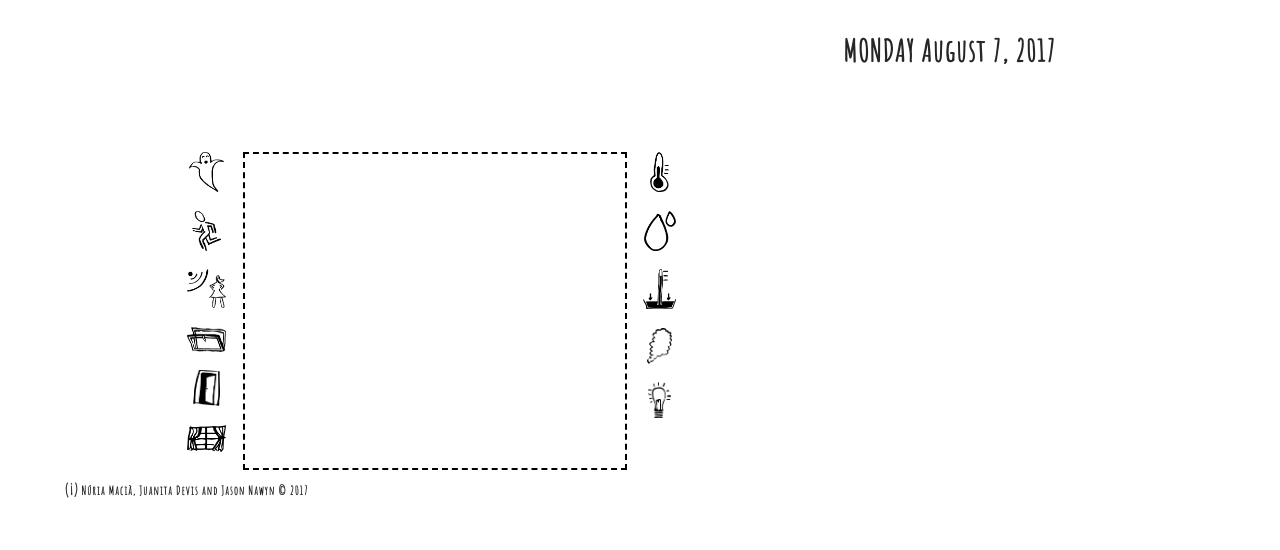
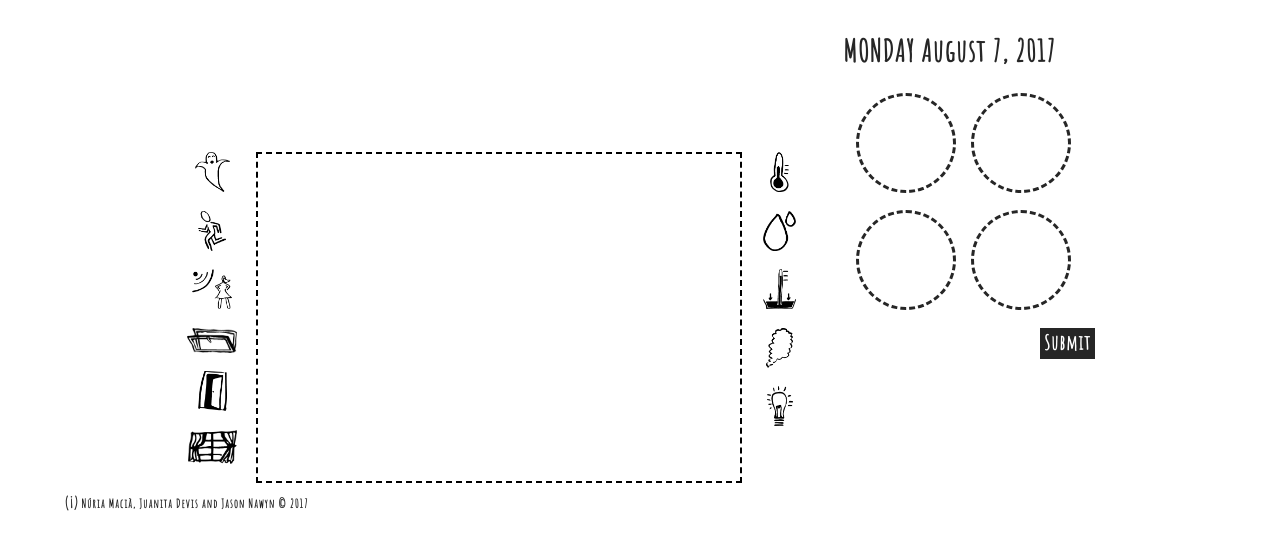
Before and after one commit to nmacia/Electronautes, a PHP site: page /relate.php in a window 1280 px wide. Shown: the part 130-680 px from the top of the page. Run offline with PHP 8.4, Linux system fonts and the light colour scheme; some libraries are stand-ins or nearby versions.

Commit message:
deleted input and copy css values from relate, first draft for the side groups

```diff
--- a/js/date.js
+++ b/js/date.js
@@ -209,6 +209,7 @@ function getWeatherGraphicsParams( weatherCode ) {
                 break;
 
         //No asociation 0, 2, 3200 candiate for ups color #b71111
+        // Add i.error "There was a problem retrieving the latest weather information." to this case
         case '3200': case '0': case '2':
                 color = "#ffcc00";
                 img = "ups.png";
--- a/relate.php
+++ b/relate.php
@@ -1,10 +1,10 @@
 <!--
  Project:       terMITes
  Authors:       Nuria Macia
-                Juanita Devis
+                  Juanita Devis
  Version:       1.1
  Date:          March 2017
- Last modified: April 2017
+ Last modified: August 2017
  -->
 
     <?php include './php/theme-functions/header.php';?>
@@ -28,7 +28,6 @@
 
                             <div class="r-button-sensor" draggable="true" ondragstart="drag(event)" id="drag-presence">
                                   <label>
-                                      <input type="radio" name="sensor" id="presence" value="presence" />
                                       <figure>
                                           <img src="./img/sensors/presence.png" alt="Presence" />
                                           <figcaption>Presence</figcaption>
@@ -38,7 +37,6 @@
 
                             <div class="r-button-sensor" draggable="true" ondragstart="drag(event)" id="drag-motion">
                                 <label>
-                                    <input type="radio" name="sensor" id="motion" value="motion" />
                                     <figure>
                                         <img src="./img/sensors/motion.png" alt="Motion" />
                                         <figcaption>Motion</figcaption>
@@ -48,7 +46,7 @@
 
                             <div class="r-button-sensor" draggable="true" ondragstart="drag(event)" id="drag-proximity">
                                 <label>
-                                    <input type="radio" name="sensor" id="proximity" value="promixity" />
+
                                     <figure>
                                         <img src="./img/sensors/proximity.png" alt="Proximity" />
                                         <figcaption>Proximity</figcaption>
@@ -58,7 +56,7 @@
 
                             <div class="r-button-sensor" draggable="true" ondragstart="drag(event)" id="drag-window">
                                 <label>
-                                      <input type="radio" name="sensor" id="window" value="window" />
+
                                       <figure>
                                           <img class='img-window-sensor' src="./img/sensors/window.png" alt="Window" />
                                           <figcaption>Window</figcaption>
@@ -68,7 +66,7 @@
 
                             <div class="r-button-sensor" draggable="true" ondragstart="drag(event)" id="drag-door">
                                 <label>
-                                    <input type="radio" name="sensor" id="door" value="door" />
+
                                     <figure>
                                         <img src="./img/sensors/door.png" alt="I feel awesome." />
                                         <figcaption>Door</figcaption>
@@ -78,7 +76,7 @@
 
                             <div class="r-button-sensor" draggable="true" ondragstart="drag(event)" id="drag-curtains">
                                 <label>
-                                    <input type="radio" name="sensor" id="curtains" value="curtains" />
+
                                     <figure>
                                         <img src="./img/sensors/curtains.png" alt="I feel normal." />
                                         <figcaption>Curtains</figcaption>
@@ -97,7 +95,7 @@
 
                             <div class="r-button-sensor" draggable="true" ondragstart="drag(event)" id="drag-temperature">
                                 <label>
-                                    <input type="radio" name="sensor" id="temparature" value="temperature" />
+
                                     <figure>
                                         <img src="./img/sensors/temperature.png" alt="Temperature" />
                                         <figcaption>Temperature</figcaption>
@@ -107,7 +105,7 @@
 
                             <div class="r-button-sensor" draggable="true" ondragstart="drag(event)" id="drag-humidity">
                                 <label>
-                                    <input type="radio" name="sensor" id="humidity" value="humidity" />
+
                                     <figure>
                                         <img src="./img/sensors/humidity-2.png" alt="Humidity" />
                                         <figcaption>Humidity</figcaption>
@@ -117,7 +115,7 @@
 
                             <div class="r-button-sensor" draggable="true" ondragstart="drag(event)" id="drag-pressure">
                                 <label>
-                                    <input type="radio" name="sensor" id="pressure" value="pressure" />
+
                                     <figure>
                                         <img src="./img/sensors/pressure.png" alt="Pressure" />
                                         <figcaption>Pressure</figcaption>
@@ -127,7 +125,7 @@
 
                             <div class="r-button-sensor" draggable="true" ondragstart="drag(event)" id="drag-co2">
                                 <label>
-                                    <input type="radio" name="sensor" id="co2" value="co2" />
+
                                     <figure>
                                         <img src="./img/sensors/co2.png" alt="CO2" />
                                         <figcaption>CO2</figcaption>
@@ -137,7 +135,7 @@
 
                             <div class="r-button-sensor" draggable="true" ondragstart="drag(event)" id="drag-light">
                                 <label>
-                                    <input type="radio" name="sensor" id="light" value="light" />
+
                                     <figure>
                                         <img src="./img/sensors/light.png" alt="I feel energetic." />
                                         <figcaption>Light</figcaption>
@@ -146,7 +144,8 @@
                             </div>
 
                         </div>
-                    </div>
+                  </div>
+
                 </div>
 
                 <div class="col-xs-12 col-md-5 no-padding">
@@ -157,6 +156,19 @@
                             <div id="weather" class="weather"></div>
                         </div>
                     </div>
+                  <div class="boxbuttonssurvey">
+                    <div class="c-group-box">
+                    <div class="circle-group">
+                    </div>
+                    <div class="circle-group">
+                    </div>
+                    <div class="circle-group">
+                    </div>
+                    <div class="circle-group">
+                    </div>
+                      </div>
+                    <input type="submit" class="btn pull-right" name="submit" value="Submit" onclick="return getForm()" />
+                  </div>
                 </div>
 
             </div>
--- a/style/style.css
+++ b/style/style.css
@@ -745,27 +745,36 @@ and (max-width : 480px) {
 
 /* Drag and drop relate sensors emotions */
 
-.r-sensors-side {
-  width: 10%;
-  height: auto;
-  display: block;
-  margin-bottom: 0px;
-  margin-top: 0;
-  position: relative;
-  text-align: center;
+
+.r-button-sensor  label{
+    width: 100%;
 }
 
-.r-sensorsbox-and-dragbox {
-  width: 80%;
-  display: flex;
-  height: 100%
+.r-button-sensor img {
+    max-width: 90%;
+    max-height: 40px;
 }
 
-.r-emotions {
-  padding-left: 10%;
-  padding-right: 10%;
-  height: 122px;
 
+.r-button-sensor .img-window-sensor {
+  min-height: 25px;
+}
+
+.r-button-sensor .img-window-sensor {
+  max-width: 50px;
+}
+
+.r-button-sensor label > input + figure {
+  position: relative;
+  height: inherit;
+}
+
+.r-button-sensor  label:hover > figure { /* Invert color for drag and drop */
+	filter: invert(100%);
+}
+
+.r-button-sensor  label:hover > figure > figcaption { /* display figure caption when hover */
+	opacity: 1;
 }
 
 .r-dragbox {
@@ -777,27 +786,7 @@ and (max-width : 480px) {
     margin-top: 0px;
     padding: 2.5%;
     border: .2em dashed black;
-  background-color: white;
-}
-
-.r-sensors-side .r-button-sensor {
-  max-width: 90%;
-  max-height: auto;
-}
-
-.r-button-sensor label > input + figure {
-  position: relative;
-  height: inherit;
-}
-
-.r-dragbox .r-button-sensor  label{
-    width: 100%;
-}
-
-.r-button-sensor img {
-    max-width: 90%;
-    max-height: 40px;
-
+  background-color: rgba(255, 255, 255, 0.72);
 }
 
 .r-dragbox .r-button-sensor img {
@@ -805,14 +794,9 @@ and (max-width : 480px) {
 
 }
 
-.r-button-sensor .img-window-sensor {
-  min-height: 25px;
-}
-
 .r-dragbox .r-button-sensor {
     max-width: 20%;
-
-    min-width: 20%;
+    min-width: 15%;
     margin: 2px;
     text-align: center;
     display: inline-flex;
@@ -828,7 +812,6 @@ and (max-width : 480px) {
 
 .r-dragbox .r-button-sensor:hover {
   background-color: #262626;
-  box-shadow:
   border-radius: 10%;
 }
 
@@ -840,3 +823,48 @@ and (max-width : 480px) {
     letter-spacing: 1px;
 
 }
+
+.r-emotions {
+  padding-left: 10%;
+  padding-right: 10%;
+  height: 122px;
+
+}
+
+
+.r-sensorsbox-and-dragbox {
+  /* width: 80%; */
+  display: flex;
+  height: 100%
+}
+
+
+.r-sensors-side {
+  width: 10%;
+  height: auto;
+  display: block;
+  margin-bottom: 0px;
+  margin-top: 0;
+  position: relative;
+  text-align: center;
+}
+
+.r-sensors-side .r-button-sensor {
+  max-width: 90%;
+  max-height: auto;
+}
+
+
+.circle-group {
+  border-radius: 100%;
+  border-style: dashed;
+  width: 100px;
+  height: 100px;
+  margin-left: 5%;
+  margin-bottom: 5%;
+  display: inline-flex;
+}
+
+.c-group-box {
+  width: 100%;
+}
```
